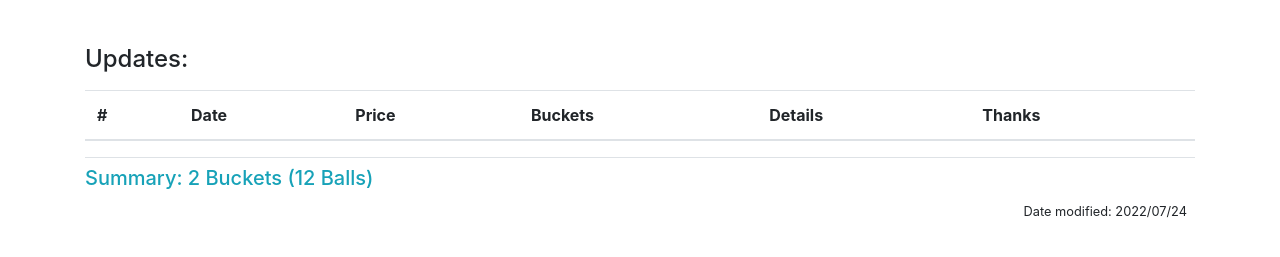
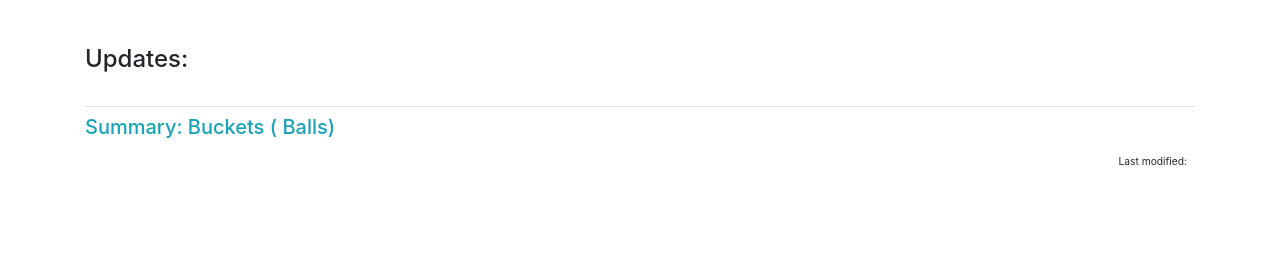
Before and after one commit to Yue0105Qiu/BadmintonBall, a plain HTML site: page index.html in a window 1280 px wide. Shown: the part 89-346 px from the top of the page. Drawn offline with nearby package versions, Linux system fonts and the light colour scheme; no server answers.

Commit message:
Update index.html

```diff
--- a/index.html
+++ b/index.html
@@ -29,24 +29,16 @@
 
         <div>
             <h4 class="mt-5 mb-3">Updates:</h4>
-            <table class="table" id="records">
+            <table class="table table-borderless table-responsive" id="records">
                 <thead>
-                    <tr>
-                        <th scope="col">#</th>
-                        <th scope="col">Date</th>
-                        <th scope="col">Price</th>
-                        <th scope="col">Buckets</th>
-                        <th scope="col">Details</th>
-                        <th scope="col">Thanks</th>
-                    </tr>
                 </thead>
             </table>
         </div>
 
         <!--Summary-->
         <div>
-            <h5 class="text-info border-top pt-2">Summary: <span id="buckets">2</span> Buckets (<span id="balls">12</span> Balls)</h5>
-            <p class="text-right mr-2"><small>Date modified: 2022/07/24</small></p>
+            <h5 class="text-info border-top pt-2">Summary: <span id="buckets"></span> Buckets (<span id="balls"></span> Balls)</h5>
+            <p class="text-right mr-2"><small><small>Last modified: <span id="dateModified"></span></small></p>
         </div>
     </div>
 </body>
```
